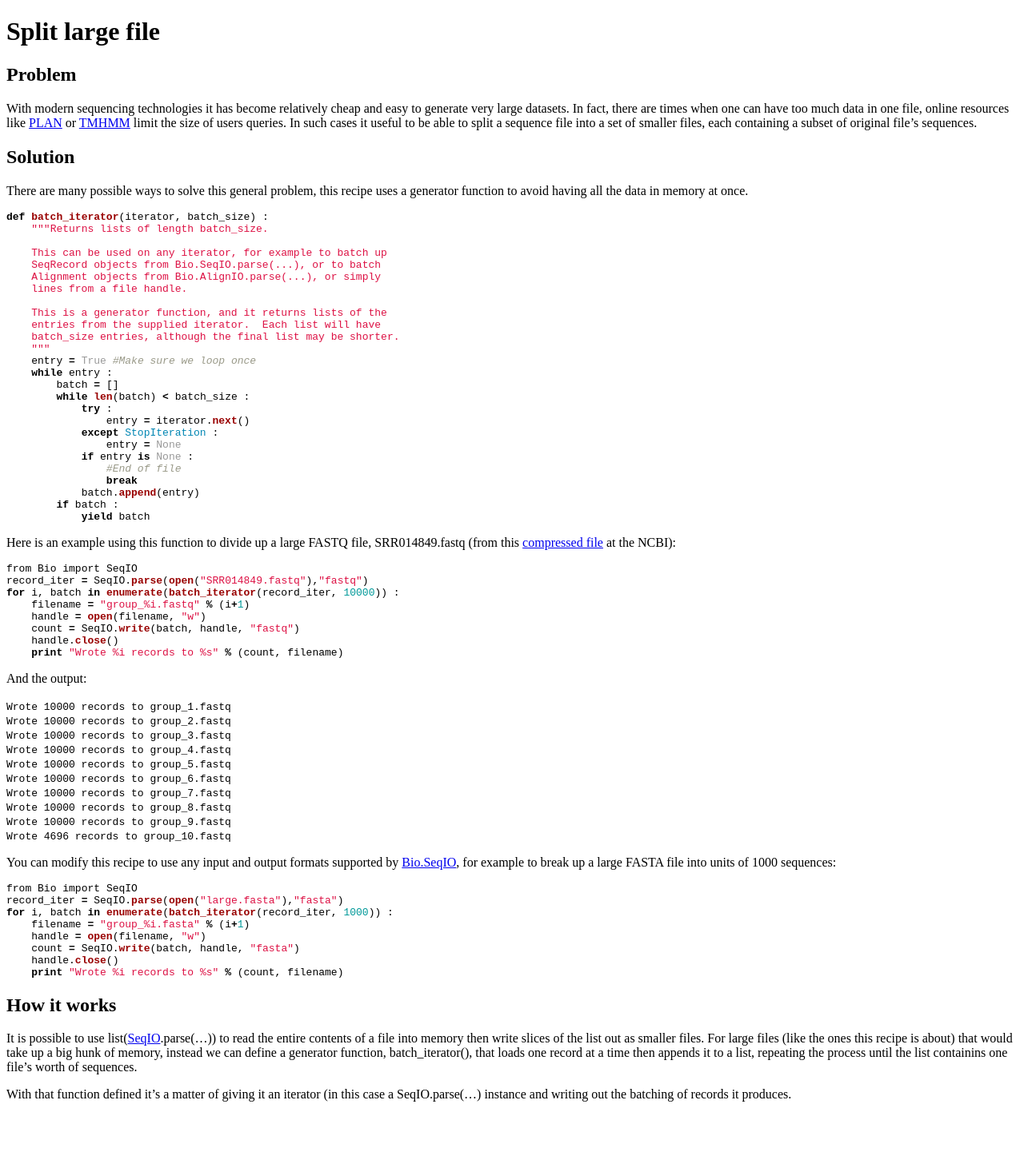
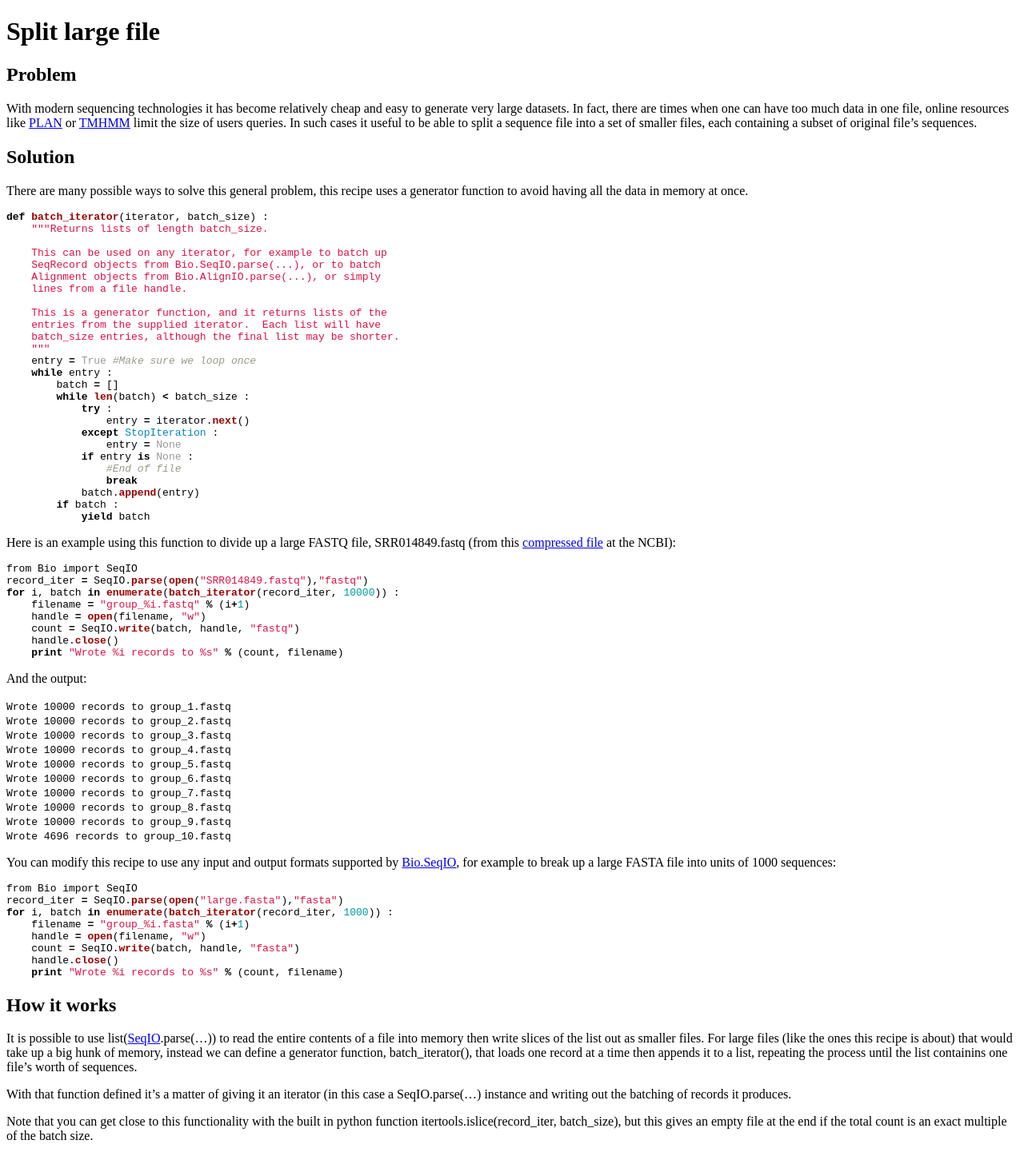
Before and after one commit to biopython/biopython.github.io, a Jekyll site: the page built from wiki/Split_large_file.md, in a window 1280 px wide. Shown: the whole page at 80% size. Built offline with Jekyll 4.4.1, drawn with Linux system fonts in a browser that asks for light colours; before the commit the page ends 1394 px from its top, so only the background shows below that.

Commit message:
Change to wiki page

```diff
--- a/wiki/Split_large_file.md
+++ b/wiki/Split_large_file.md
@@ -112,3 +112,8 @@ containins one file's worth of sequences.
 With that function defined it's a matter of giving it an iterator (in
 this case a SeqIO.parse(...) instance and writing out the batching of
 records it produces.
+
+Note that you can get close to this functionality with the built in
+python function itertools.islice(record\_iter, batch\_size), but this
+gives an empty file at the end if the total count is an exact multiple
+of the batch size.
```
Also changed, not shown: 1 other file.
